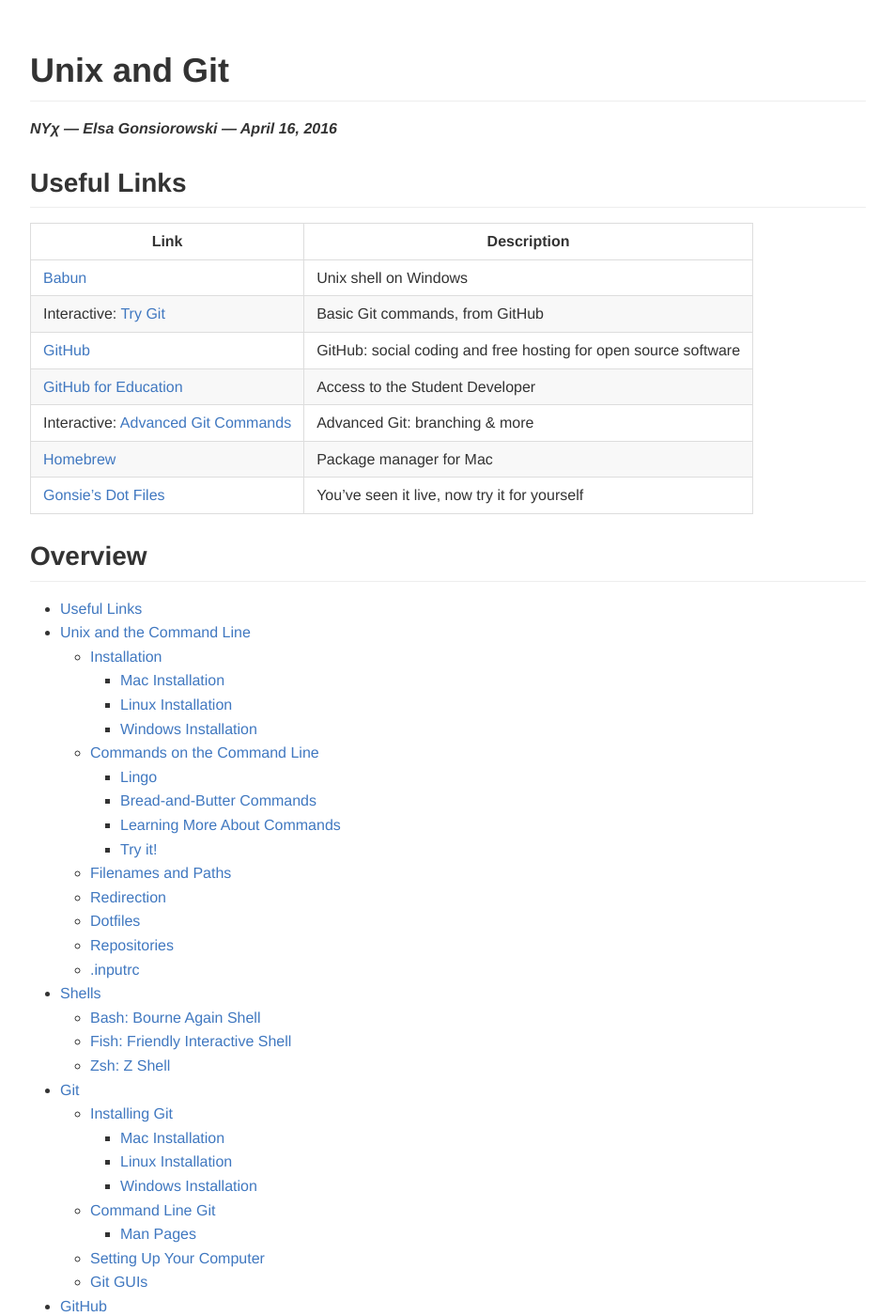
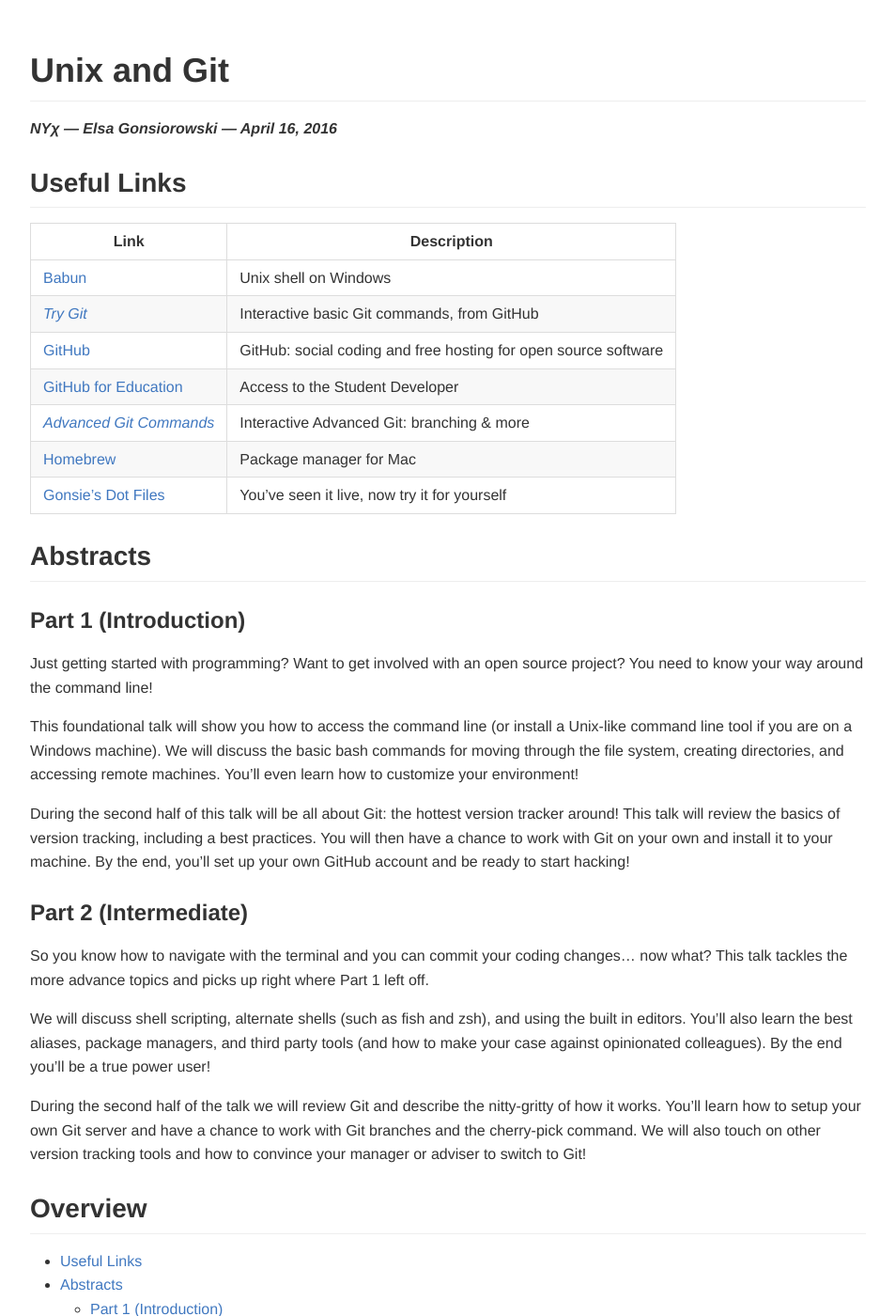
Before and after one commit to gonsie/gonsie.github.io, a Jekyll site: the page built from _posts/2016-04-15-unix-git.md, in a window 1280 px wide and 1400 px high. Shown: the whole window at 94% size, without its empty margins (163-1116 px from the left). Built offline with Jekyll 4.4.1, drawn with Linux system fonts in a browser that asks for light colours; some of the changed text lies outside the part shown.

Commit message:
added abstracts

```diff
--- a/_posts/2016-04-15-unix-git.md
+++ b/_posts/2016-04-15-unix-git.md
@@ -11,15 +11,45 @@
 
 ## Useful Links
 
-| Link                                                                              | Description                                                     |
-|-----------------------------------------------------------------------------------+-----------------------------------------------------------------|
-| [Babun](http://babun.github.io)                                                   | Unix shell on Windows                                           |
-| Interactive: [Try Git](http://try.github.io)                                      | Basic Git commands, from GitHub                                 |
-| [GitHub](http://github.com)                                                       | GitHub: social coding and free hosting for open source software |
-| [GitHub for Education](http://education.github.com)                               | Access to the Student Developer                                 |
-| Interactive: [Advanced Git Commands](http://pcottle.github.io/learnGitBranching/) | Advanced Git: branching & more                                  |
-| [Homebrew](http://brew.sh)                                                        | Package manager for Mac                                         |
-| [Gonsie's Dot Files](http://github.com/gonsie/dotfiles)                           | You've seen it live, now try it for yourself                    |
+| Link                                                                   | Description                                                     |
+|------------------------------------------------------------------------+-----------------------------------------------------------------|
+| [Babun](http://babun.github.io)                                        | Unix shell on Windows                                           |
+| *[Try Git](http://try.github.io)*                                      | Interactive basic Git commands, from GitHub                     |
+| [GitHub](http://github.com)                                            | GitHub: social coding and free hosting for open source software |
+| [GitHub for Education](http://education.github.com)                    | Access to the Student Developer                                 |
+| *[Advanced Git Commands](http://pcottle.github.io/learnGitBranching/)* | Interactive Advanced Git: branching & more                      |
+| [Homebrew](http://brew.sh)                                             | Package manager for Mac                                         |
+| [Gonsie's Dot Files](http://github.com/gonsie/dotfiles)                | You've seen it live, now try it for yourself                    |
+
+## Abstracts
+
+### Part 1 (Introduction)
+
+Just getting started with programming?
+Want to get involved with an open source project?
+You need to know your way around the command line!
+
+This foundational talk will show you how to access the command line (or install a Unix-like command line tool if you are on a Windows machine).
+We will discuss the basic bash commands for moving through the file system, creating directories, and accessing remote machines.
+You'll even learn how to customize your environment!
+
+During the second half of this talk will be all about Git: the hottest version tracker around!
+This talk will review the basics of version tracking, including a best practices.
+You will then have a chance to work with Git on your own and install it to your machine.
+By the end, you'll set up your own GitHub account and be ready to start hacking!
+
+### Part 2 (Intermediate)
+
+So you know how to navigate with the terminal and you can commit your coding changes... now what?
+This talk tackles the more advance topics and picks up right where Part 1 left off.
+
+We will discuss shell scripting, alternate shells (such as fish and zsh), and using the built in editors.
+You'll also learn the best aliases, package managers, and third party tools (and how to make your case against opinionated colleagues).
+By the end you'll be a true power user!
+
+During the second half of the talk we will review Git and describe the nitty-gritty of how it works.
+You'll learn how to setup your own Git server and have a chance to work with Git branches and the cherry-pick command.
+We will also touch on other version tracking tools and how to convince your manager or adviser to switch to Git!
 
 ## Overview
 {:.no_toc}
```
